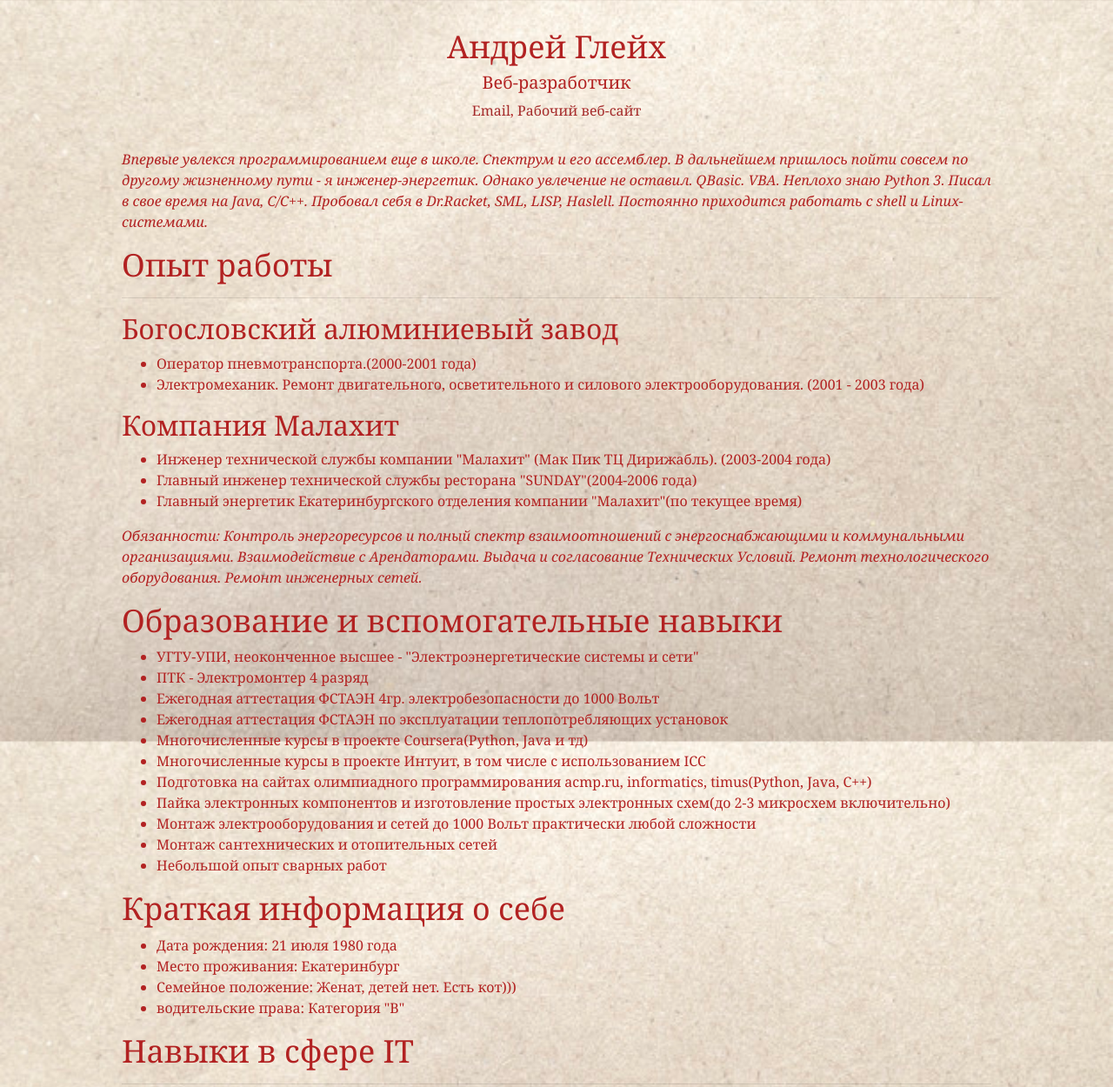
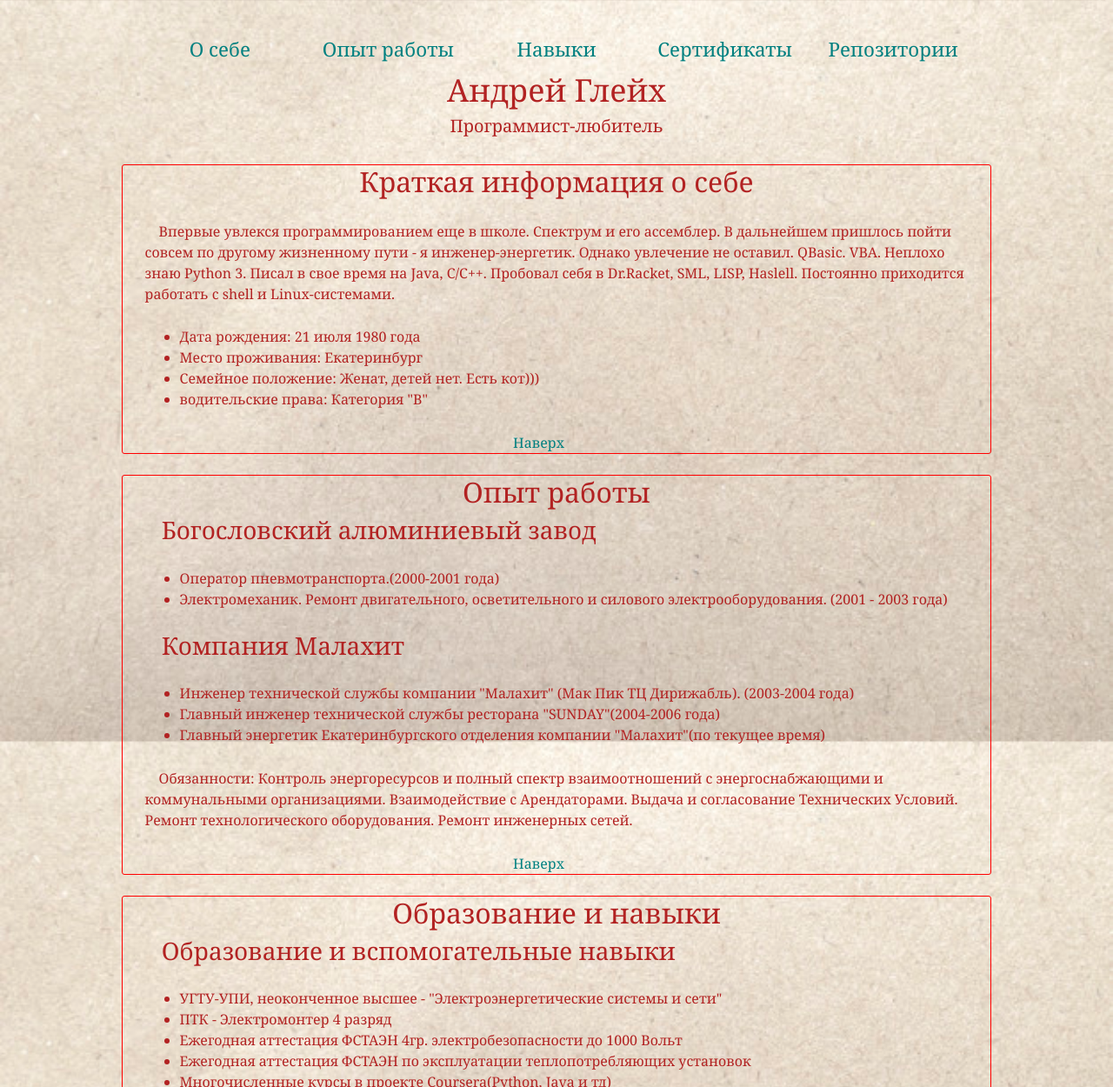
Before and after one commit to saibogo/saibogo.github.io, a plain HTML site: page index.html in a window 1280 px wide. Shown: the top 1250 px of the page at 87% size. Drawn offline with Linux system fonts and the light colour scheme.

Commit message:
Refactoring styles

```diff
--- a/css/style.css
+++ b/css/style.css
@@ -15,6 +15,76 @@ body {
   background-color: gainsboro;
   background-image: url("../img/background/background1.jpg");
   background-size: 100%;
+}
+
+p {
+  text-indent: 1em;
+}
+
+p#certificates {
+  text-indent: 0;
+}
+
+h3.text-left {
+  margin-left: 1.6em;
+}
+
+a{
+  color: brown;
+}
+a:visited{
+  color: darkgray;
+}
+a:active{
+  color: crimson;
+}
+a:hover{
+  color: darkorange;
+  font-size: 18px;
+}
+
+a > img{
+  height: 300px;
+  width: 450px;
+}
+
+#navigation-menu-list {
+  width: 100%;
+}
+
+.navigation-item {
+  width: 20%;
+  font-size: 1.4em;
+}
+
+a.navigation-link {
+  color: teal;
+  text-decoration: none;
+}
+
+a.navigation-link:hover {
+  text-transform: uppercase;
+  text-decoration: none;
+  color:blueviolet;
+}
+
+.div-section {
+  border: 1px solid red;
+  border-radius: 3px;
+}
+
+.info-p {
+  margin: 1.6em;
+}
+
+.return-link {
+  width: 100%;
+}
+
+a.go-to-menu {
+  padding-left: 45%;
+  color: teal;
+  text-decoration: none;
 }
 
 body > div#header{
@@ -57,24 +127,7 @@ div#main > p{
   text-align: left;
   font-style: italic;
 }
-a{
-  color: brown;
-}
-a:visited{
-  color: darkgray;
-}
-a:active{
-  color: crimson;
-}
-a:hover{
-  color: darkorange;
-  font-size: 18px;
-}
 
-a > img{
-  height: 300px;
-  width: 450px;
-}
 iframe{
   height: 300px;
   width: 450px;
--- a/index.html
+++ b/index.html
@@ -12,40 +12,89 @@
     <body onload="allHandler()">
       <script src="js/jquery-3.5.1.min.js"></script>
       <script src="js/bootstrap.min.js"></script>
+       <!--HEADER-->
+       <header>
+        <nav class="navbar navbar-default" id="navigation-bar">
+              <ul class="nav nav-pills" id="navigation-menu-list">
+                <li class="active navigation-item text-center">
+                  <a href="#about" class="navigation-link">О себе</a>
+                </li>
+                <li class="navigation-item text-center">
+                  <a href="#works" class="navigation-link">Опыт работы</a>
+                </li>
+                <li class="navigation-item text-center">
+                  <a href="#skills" class="navigation-link">Навыки</a>
+                </li>
+                <li class="navigation-item text-center">
+                  <a href="#" class="navigation-link">Сертификаты</a>
+                </li>
+                <li class="navigation-item text-center">
+                  <a href="#" class="navigation-link">Репозитории</a>
+                </li>
+              </ul>
+
+        </nav>
+    </header>
+    <!-- END HEADER-->
         <div id="header">
             <h1>Андрей Глейх</h1>
-            <h3>Веб-разработчик</h3>
-            <p>
-                <a href="mailto:gleykh@gmail.com"> Email</a>, <a href ="https://saibogo.github.io/">Рабочий веб-сайт</a>
-            </p>
+            <h3>Программист-любитель</h3>
 
         </div>
         <div id="main">
-            <p>
+          <div class="div-section">
+            <section class="info-section" id="about">
+              <h2 class="text-center">Краткая информация о себе</h2>
+              <p class="info-p">
                 Впервые увлекся программированием еще в школе. Спектрум и его ассемблер. В дальнейшем пришлось пойти совсем по другому
                 жизненному пути - я инженер-энергетик. Однако увлечение не оставил. QBasic. VBA.  Неплохо знаю Python 3. Писал в свое время на Java, C/C++.
                 Пробовал себя в Dr.Racket, SML, LISP, Haslell.
                 Постоянно приходится работать с shell и Linux-системами.
               </p>
-            <h1>Опыт работы</h1>
-            <hr>
-            <h2>Богословский алюминиевый завод</h2>
-            <ul>
+
+              <ul class="info-p">
+                <li>Дата рождения: 21 июля 1980 года</li>
+                <li>Место проживания: Екатеринбург</li>
+                <li>Семейное положение: Женат, детей нет. Есть кот)))</li>
+                <li>водительские права: Категория "B"</li>
+              </ul>
+              <div class="return-link">
+                <a href="#navigation-bar" class="go-to-menu">Наверх</a>
+              </div>
+            </section>
+          </div>
+          <br>
+
+          <div class="div-section">
+            <section class="info-section" id="works">
+              <h2 class="text-center">Опыт работы</h2>
+              <h3 class="text-left">Богословский алюминиевый завод</h2>
+              <ul class="info-p">
                 <li>Оператор пневмотранспорта.(2000-2001 года)</li>
                 <li>Электромеханик. Ремонт двигательного, осветительного и силового электрооборудования. (2001 - 2003 года)</li>
               </ul>
-            <h2>Компания Малахит</h2>
-            <ul>
+              <h3 class="text-left">Компания Малахит</h2>
+              <ul class="info-p">
                 <li>Инженер технической службы компании "Малахит" (Мак Пик ТЦ Дирижабль). (2003-2004 года)</li>
                 <li>Главный инженер технической службы ресторана "SUNDAY"(2004-2006 года)</li>
                 <li>Главный энергетик Екатеринбургского отделения компании "Малахит"(по текущее время)</li>
               </ul>
-            <p>Обязанности: Контроль энергоресурсов и полный спектр взаимоотношений с энергоснабжающими и коммунальными
+              <p class="info-p">Обязанности: Контроль энергоресурсов и полный спектр взаимоотношений с энергоснабжающими и коммунальными
                 организациями. Взаимодействие с Арендаторами. Выдача и согласование Технических Условий.
                 Ремонт технологического оборудования. Ремонт инженерных сетей.
               </p>
-            <h1>Образование и вспомогательные навыки</h1>
-            <ul>
+              <div class="return-link">
+                <a href="#navigation-bar" class="go-to-menu">Наверх</a>
+              </div>
+            </section>
+          </div>
+          <br>
+
+          <div class="div-section">
+            <section class="info-section" id="skills">
+              <h2 class="text-center">Образование и навыки</h2>
+              <h3 class="text-left">Образование и вспомогательные навыки</h3>
+              <ul class="info-p">
                 <li>УГТУ-УПИ, неоконченное высшее - "Электроэнергетические системы и сети"</li>
                 <li>ПТК - Электромонтер 4 разряд</li>
                 <li>Ежегодная аттестация ФСТАЭН 4гр. электробезопасности до 1000 Вольт</li>
@@ -58,16 +107,9 @@
                 <li>Монтаж сантехнических и отопительных сетей</li>
                 <li>Небольшой опыт сварных работ</li>
               </ul>
-            <h1>Краткая информация о себе</h1>
-            <ul>
-              <li>Дата рождения: 21 июля 1980 года</li>
-              <li>Место проживания: Екатеринбург</li>
-              <li>Семейное положение: Женат, детей нет. Есть кот)))</li>
-              <li>водительские права: Категория "B"</li>
-            </ul>
-            <h1>Навыки в сфере IT</h1>
-            <hr>
-            <ul>
+
+              <h3 class="text-left">Навыки в сфере IT</h3>
+              <ul class="info-p">
                 <li>Имел опыт со следующими ОС семейства GNU/Linux: Debian, Mandriva, Ubuntu, Gentoo </li>
                 <li>Семейство BSD: FreeBSD, OpenBSD</li>
                 <li>Семейство Windows: XP, 2000, Vista. 7, 8/8.1, 10, Windows Server 2003, Windows Server 2016</li>
@@ -75,15 +117,29 @@
                 <li>Вспомогательные инструменты: bash/sh, apt, git, Django, MySQL</li>
                 <li>Знакомство с редакторами кода/IDE: PyCharm, IntelejinIDEA, VSCode, Eclipse</li>
               </ul>
-            <h1>Дипломы и сертификаты</h1>
+              <div class="return-link">
+                <a href="#navigation-bar" class="go-to-menu">Наверх</a>
+              </div>
+            </section>
+          </div>
+          <br>
+
+          <div class="div-section">
+            <section class="info-section" id="diploms">
+              <h2 class="text-center">Дипломы и сертификаты</h2>
 
               <div id="menu_navigator">
                 <ul id="navigator">
                 </ul>
               </div>
 
+              <p id="certificates"></p>
+              <div class="return-link">
+                <a href="#navigation-bar" class="go-to-menu">Наверх</a>
+              </div>
+            </section>
+          </div>
 
-            <p id="certificates"></p>
 
         </div>
         <div id="footer">
```
Lines whose indentation alone changed are shown as unchanged.
